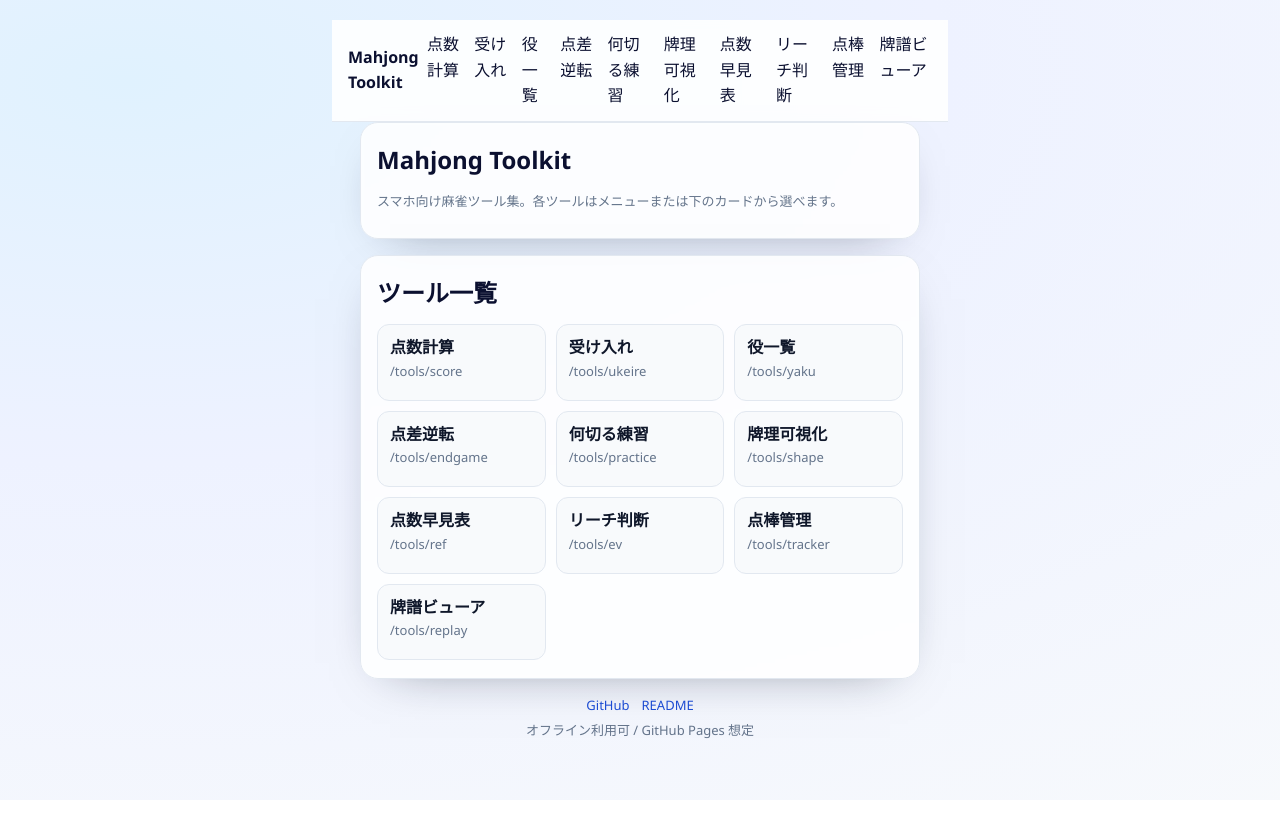
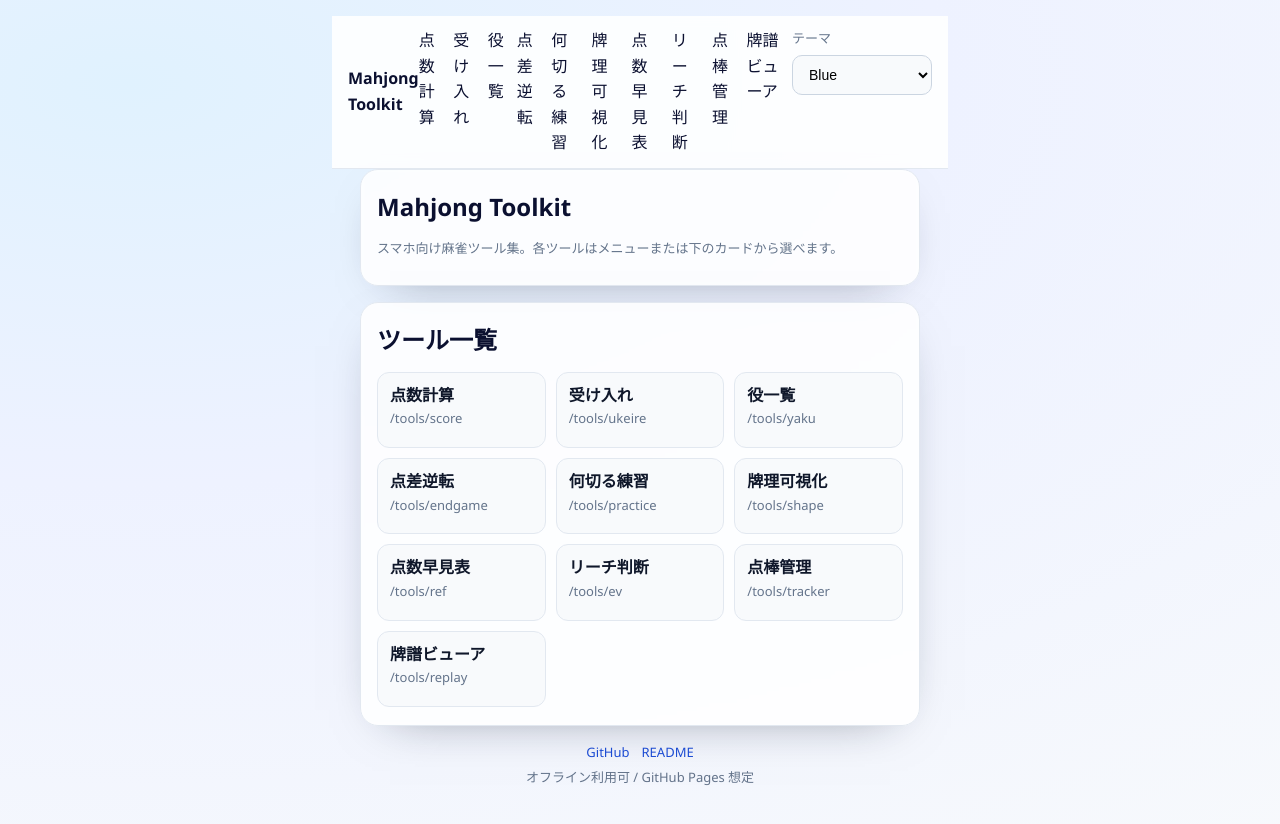
Before and after one commit to luru84/MahjongTools, a Vue app: page /#/ in a window 1280 px wide. Shown: the top 824 px of the page. Before the commit the page ends 800 px from the top, so only its background shows below. Built offline with nearby package versions, Linux system fonts and the light colour scheme.

Commit message:
feat: add theme tokens/switcher and tighten mobile spacing

```diff
--- a/src/assets/main.css
+++ b/src/assets/main.css
@@ -1,10 +1,18 @@
 :root {
   font-family: "Sora", "Noto Sans JP", "Hiragino Sans", "Segoe UI", system-ui, -apple-system, sans-serif;
-  color: #0f172a;
+  line-height: 1.6;
+  font-weight: 500;
+  --accent: #2563eb;
+  --accent-2: #7c3aed;
+  --accent-contrast: #ffffff;
+  --bg: #f8fafc;
+  --bg-soft: #eef2ff;
+  --card: #ffffffd9;
+  --text: #0f172a;
+  --muted: #64748b;
+  color: var(--text);
   background: radial-gradient(160% 120% at 10% 10%, #e0f2fe 0%, #eef2ff 40%, #f8fafc 100%);
   min-height: 100%;
-  line-height: 1.6;
-  font-weight: 500;
 }
 
 *,
@@ -21,7 +29,7 @@ body {
 #app {
   max-width: 640px;
   margin: 0 auto;
-  padding: 20px 12px 32px;
+  padding: 16px 12px 32px;
 }
 
 .main-container {
@@ -70,7 +78,7 @@ main {
 }
 
 .panel {
-  background: #ffffffd9;
+  background: var(--card);
   border: 1px solid #e2e8f0;
   border-radius: 18px;
   padding: 18px 16px;
@@ -126,8 +134,8 @@ button {
   border: none;
   border-radius: 12px;
   padding: 10px 14px;
-  background: linear-gradient(120deg, #2563eb, #7c3aed);
-  color: #fff;
+  background: linear-gradient(120deg, var(--accent), var(--accent-2));
+  color: var(--accent-contrast);
   font-weight: 700;
   cursor: pointer;
   box-shadow: 0 10px 30px -12px rgba(37, 99, 235, 0.6);
@@ -201,7 +209,7 @@ button:active {
 }
 
 .muted {
-  color: #64748b;
+  color: var(--muted);
   font-size: 13px;
 }
 
--- a/src/components/SiteHeader.vue
+++ b/src/components/SiteHeader.vue
@@ -4,6 +4,12 @@ import { RouterLink } from "vue-router";
 import { toolRoutes } from "../router/tools";
 
 const menuOpen = ref(false);
+const themes = [
+  { id: "blue", label: "Blue", vars: { "--accent": "#2563eb", "--accent-2": "#7c3aed" } },
+  { id: "red", label: "Red", vars: { "--accent": "#ef4444", "--accent-2": "#f97316" } },
+  { id: "green", label: "Green", vars: { "--accent": "#10b981", "--accent-2": "#0ea5e9" } },
+];
+const theme = ref(localStorage.getItem("theme") || "blue");
 
 const toggleMenu = () => {
   menuOpen.value = !menuOpen.value;
@@ -12,6 +18,16 @@ const toggleMenu = () => {
 const closeMenu = () => {
   menuOpen.value = false;
 };
+
+const applyTheme = (id: string) => {
+  const found = themes.find((t) => t.id === id) || themes[0];
+  Object.entries(found.vars).forEach(([k, v]) => {
+    document.documentElement.style.setProperty(k, v);
+  });
+  localStorage.setItem("theme", found.id);
+};
+
+applyTheme(theme.value);
 </script>
 
 <template>
@@ -26,6 +42,14 @@ const closeMenu = () => {
       <RouterLink v-for="route in toolRoutes" :key="route.path" :to="route.path" @click="closeMenu">
         {{ route.meta?.title || route.name }}
       </RouterLink>
+      <div class="theme">
+        <label>
+          <span class="muted">テーマ</span>
+          <select v-model="theme" @change="applyTheme(theme)">
+            <option v-for="t in themes" :key="t.id" :value="t.id">{{ t.label }}</option>
+          </select>
+        </label>
+      </div>
     </nav>
   </header>
 </template>
@@ -73,6 +97,14 @@ const closeMenu = () => {
   text-decoration: none;
   color: #0b1030;
 }
+.theme {
+  display: flex;
+  flex-direction: column;
+  gap: 4px;
+}
+.theme select {
+  min-width: 140px;
+}
 .menu.open {
   display: flex;
 }
```
